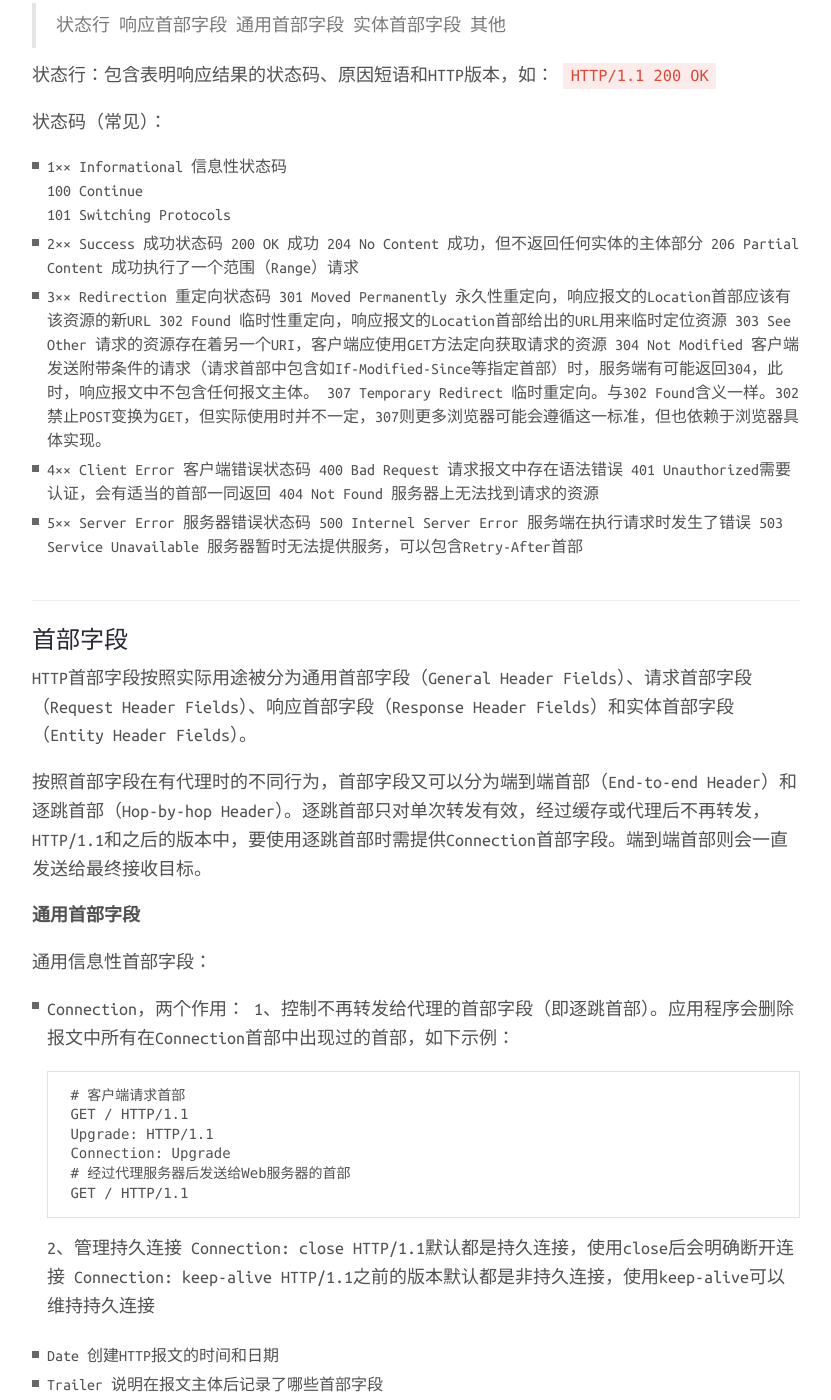
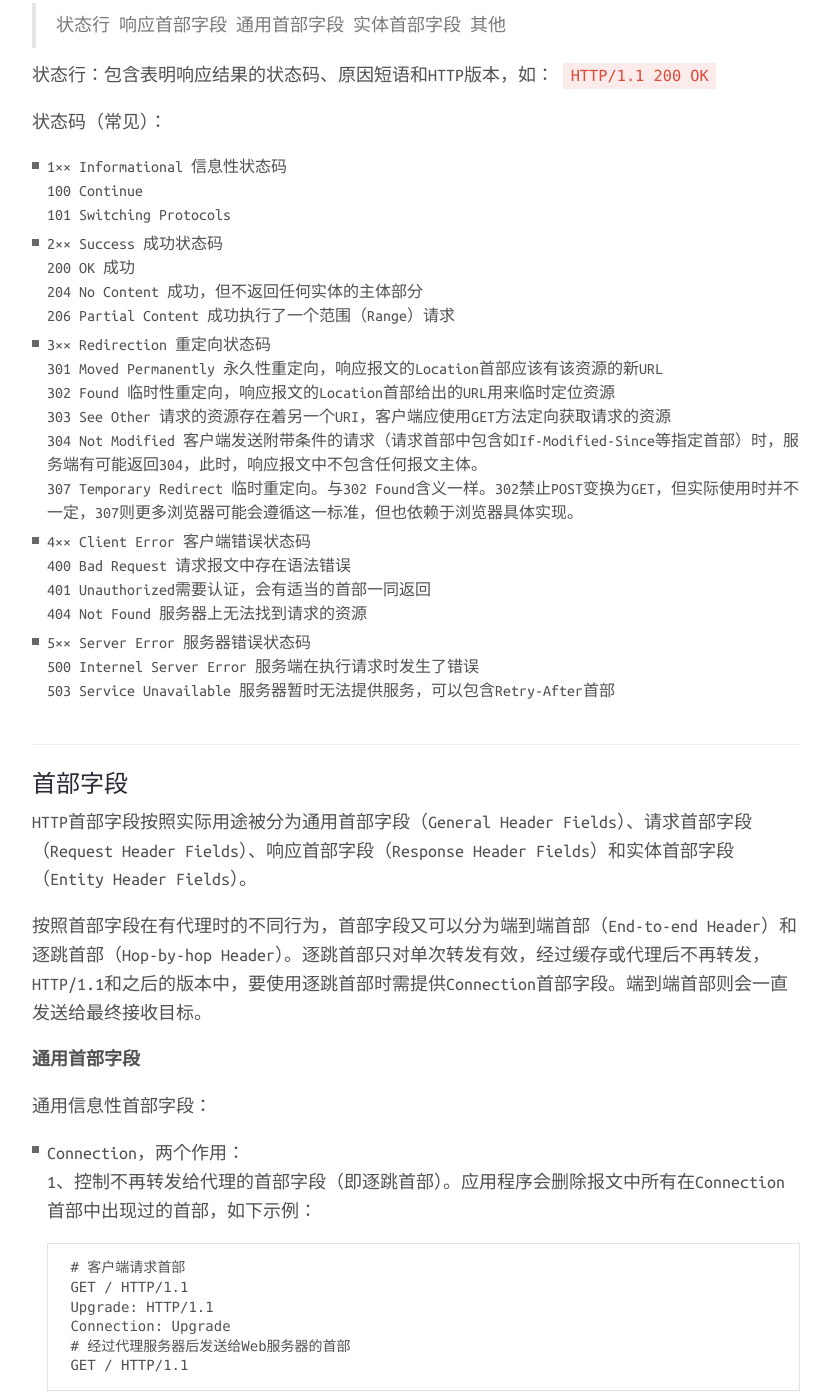
Before and after one commit to CooLNuanfeng/coolnuanfeng.github.com, a Jekyll site: the page built from _posts/2015-12-4-http.md, in a window 1280 px wide and 1400 px high, scrolled down 1097 px. Shown: the whole window, without its empty margins (224-1055 px from the left). Built offline with Jekyll 4.4.1, drawn with Linux system fonts in a browser that asks for light colours; some of the changed text lies outside the part shown.

Commit message:
2015-12-04-http

```diff
--- a/_posts/2015-12-4-http.md
+++ b/_posts/2015-12-4-http.md
@@ -58,23 +58,23 @@ permalink: http
  - 1×× Informational 信息性状态码<br>
 	100 Continue<br>
 	101 Switching Protocols<br>
- - 2×× Success 成功状态码
-	200 OK 成功
-	204 No Content 成功，但不返回任何实体的主体部分
-	206 Partial Content 成功执行了一个范围（Range）请求
- - 3×× Redirection 重定向状态码
-    301 Moved Permanently 永久性重定向，响应报文的Location首部应该有该资源的新URL
-    302 Found 临时性重定向，响应报文的Location首部给出的URL用来临时定位资源
-    303 See Other 请求的资源存在着另一个URI，客户端应使用GET方法定向获取请求的资源
-    304 Not Modified 客户端发送附带条件的请求（请求首部中包含如If-Modified-Since等指定首部）时，服务端有可能返回304，此时，响应报文中不包含任何报文主体。
-    307 Temporary Redirect 临时重定向。与302 Found含义一样。302禁止POST变换为GET，但实际使用时并不一定，307则更多浏览器可能会遵循这一标准，但也依赖于浏览器具体实现。
- - 4×× Client Error 客户端错误状态码
-    400 Bad Request 请求报文中存在语法错误
-    401 Unauthorized需要认证，会有适当的首部一同返回
-    404 Not Found 服务器上无法找到请求的资源
- - 5×× Server Error 服务器错误状态码
-    500 Internel Server Error 服务端在执行请求时发生了错误
-    503 Service Unavailable 服务器暂时无法提供服务，可以包含Retry-After首部
+ - 2×× Success 成功状态码<br>
+	200 OK 成功<br>
+	204 No Content 成功，但不返回任何实体的主体部分<br>
+	206 Partial Content 成功执行了一个范围（Range）请求<br>
+ - 3×× Redirection 重定向状态码<br>
+    301 Moved Permanently 永久性重定向，响应报文的Location首部应该有该资源的新URL<br>
+    302 Found 临时性重定向，响应报文的Location首部给出的URL用来临时定位资源<br>
+    303 See Other 请求的资源存在着另一个URI，客户端应使用GET方法定向获取请求的资源<br>
+    304 Not Modified 客户端发送附带条件的请求（请求首部中包含如If-Modified-Since等指定首部）时，服务端有可能返回304，此时，响应报文中不包含任何报文主体。<br>
+    307 Temporary Redirect 临时重定向。与302 Found含义一样。302禁止POST变换为GET，但实际使用时并不一定，307则更多浏览器可能会遵循这一标准，但也依赖于浏览器具体实现。<br>
+ - 4×× Client Error 客户端错误状态码<br>
+    400 Bad Request 请求报文中存在语法错误<br>
+    401 Unauthorized需要认证，会有适当的首部一同返回<br>
+    404 Not Found 服务器上无法找到请求的资源<br>
+ - 5×× Server Error 服务器错误状态码<br>
+    500 Internel Server Error 服务端在执行请求时发生了错误<br>
+    503 Service Unavailable 服务器暂时无法提供服务，可以包含Retry-After首部<br>
 
 -------------------------------------------------
 
@@ -89,7 +89,7 @@ HTTP首部字段按照实际用途被分为通用首部字段（General Header F
 
 通用信息性首部字段：
 
- - Connection，两个作用：
+ - Connection，两个作用：<br>
 	1、控制不再转发给代理的首部字段（即逐跳首部）。应用程序会删除报文中所有在Connection首部中出现过的首部，如下示例：
 
 		# 客户端请求首部
@@ -99,9 +99,9 @@ HTTP首部字段按照实际用途被分为通用首部字段（General Header F
 		# 经过代理服务器后发送给Web服务器的首部
 		GET / HTTP/1.1
 
-	2、管理持久连接
-	   Connection: close HTTP/1.1默认都是持久连接，使用close后会明确断开连接
-	   Connection: keep-alive HTTP/1.1之前的版本默认都是非持久连接，使用keep-alive可以维持持久连接
+	<br>2、管理持久连接 <br>
+	   Connection: close HTTP/1.1默认都是持久连接，使用close后会明确断开连接<br>
+	   Connection: keep-alive HTTP/1.1之前的版本默认都是非持久连接，使用keep-alive可以维持持久连接<br>
 
  - Date 创建HTTP报文的时间和日期
  - Trailer 说明在报文主体后记录了哪些首部字段
@@ -113,7 +113,7 @@ HTTP首部字段按照实际用途被分为通用首部字段（General Header F
 通用缓存首部字段
 
 1、Cache-Control 管理缓存信息，是HTTP/1.1引入的一个复杂首部。
-a、请求指令：
+<br>a、请求指令：
 
  - no-cache 客户端不接收缓存过的响应
  - no-store 不缓存响应或请求的任何内容
@@ -124,7 +124,7 @@ a、请求指令：
  - only-if-cached 只有缓存服务器有缓存指定资源时才返回，否则，返回504 Gateway Timeout
  - cache-extension
 
-b、响应指令：
+<br>b、响应指令：
 
  - public 其他用户也可以使用该缓存
  - private 只有特定用户能使用该缓存
@@ -136,7 +136,7 @@ b、响应指令：
  - max-age = [秒] 在指定时间内不需要像源服务器确认。HTTP/1.1优先处理max-age，HTTP/1.0优先处理Expiress-maxage = [秒] 与max-age功能相同，但s-maxage只适用于供多位用户使用的公共缓存服务器
  - cache-extension
 
-2、Pragma HTTP/1.1以前的遗留字段Pargma: no-cache与Cache-Control: no-cache功能一致，只用在客户端发送请求时
+<br>2、Pragma HTTP/1.1以前的遗留字段Pargma: no-cache与Cache-Control: no-cache功能一致，只用在客户端发送请求时
 
 
 
@@ -154,11 +154,11 @@ Accept首部字段
 
  - Accept 客户端通过该首部字段告诉服务器自己可以接收哪些媒体类型，如text/html、image/*、*/*。此外，还有可以权重系数（q值）来表示媒体类型的优先级。
  - Accept-Charset 客户端可以接收哪些字符集，也可以有q值
- - Accept-Encoding 客户端支持的内容编码及内容编码的优先级顺序。
-	gzip 由文件压缩程序gzip生成的编码格式
-	compress 由UNIX文件压缩程序compress生成的编码格式
-	deflate 组合使用zlib格式及由deflate压缩算法生成的编码格
-	identify 不执行压缩或不会变化的默认编码格式
+ - Accept-Encoding 客户端支持的内容编码及内容编码的优先级顺序。<br>
+	gzip 由文件压缩程序gzip生成的编码格式<br>
+	compress 由UNIX文件压缩程序compress生成的编码格式<br>
+	deflate 组合使用zlib格式及由deflate压缩算法生成的编码格<br>
+	identify 不执行压缩或不会变化的默认编码格式<br>
 
 
  - Accept-Language 客户端能够处理的自然语言集（中文、英文等）
@@ -201,8 +201,8 @@ Accept首部字段
 协商首部字段
 
  - Accept-Ranges 服务器是否能处理范围请求，bytes表示能，none表示不能
- - Vary
-	通知客户端，服务器端的协商中会使用哪些来自客户端请求的首部
+ - Vary<br>
+	通知客户端，服务器端的协商中会使用哪些来自客户端请求的首部<br>
 	缓存控制：对某次请求，响应报文的Vary中会指定一些首部名称，客户端后续请求相同资源时，这些首部与缓存的那次请求完全一致时才会返回缓存的资源
 
 
```
